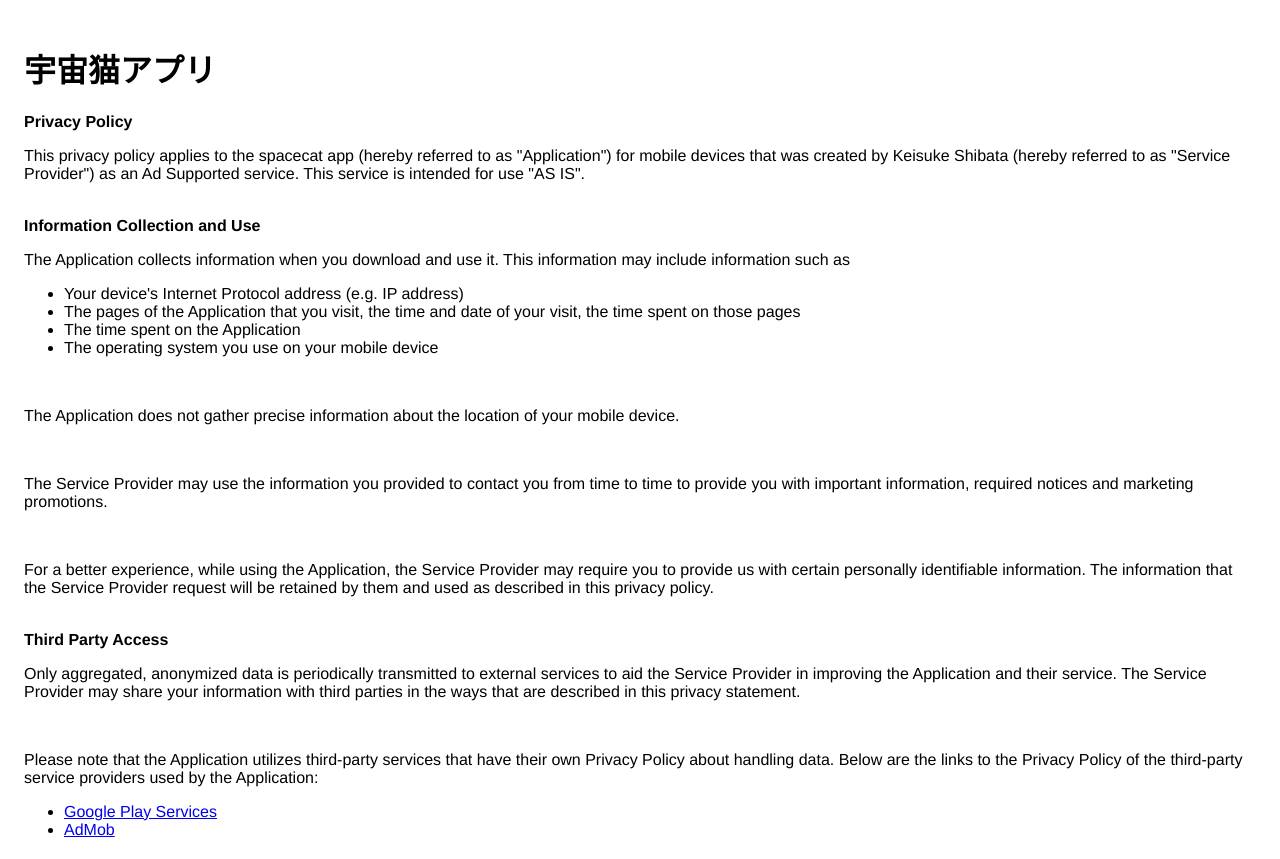
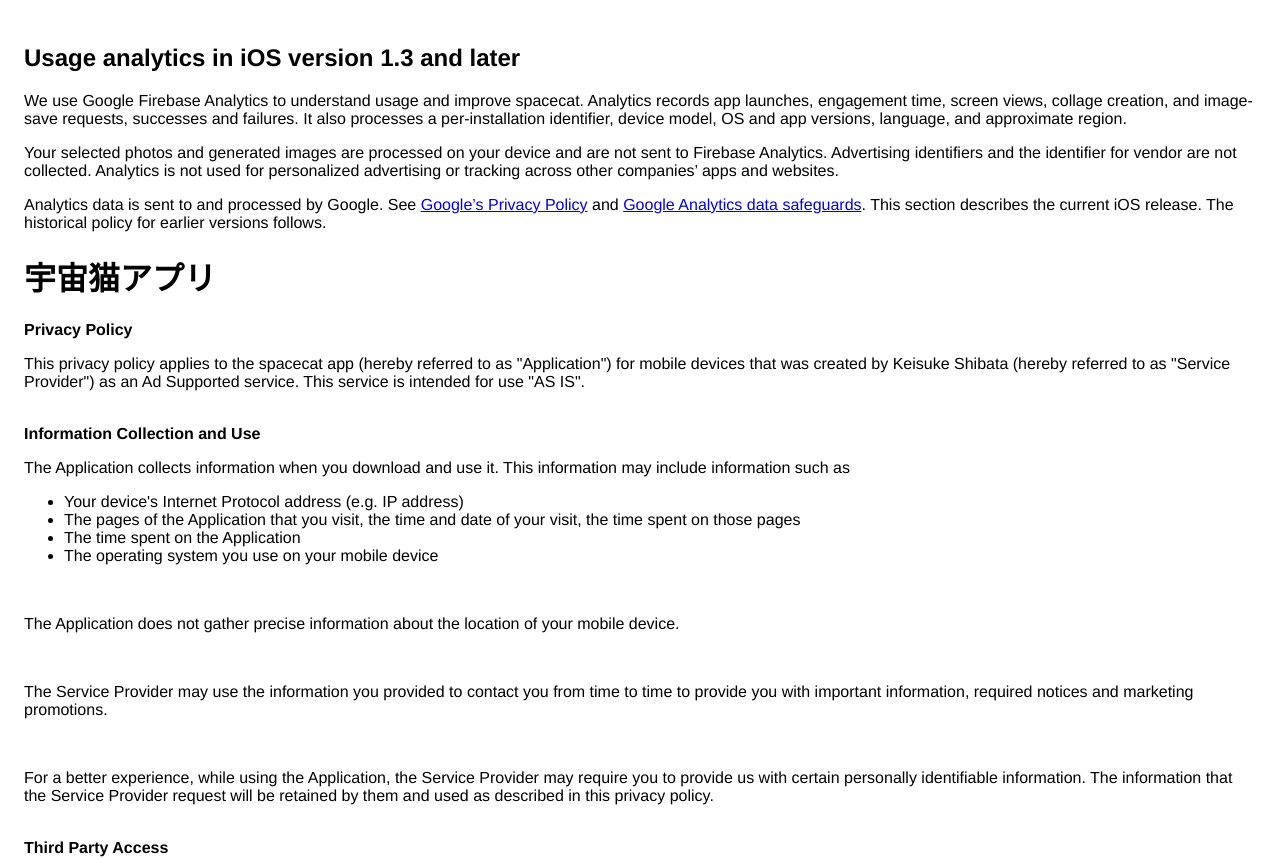
Before and after one commit to shiba6v/spacecat-page, a plain HTML site: page privacy.html in a window 1280 px wide. Shown: the top 859 px of the page. Drawn offline with Linux system fonts and the light colour scheme.

Commit message:
Describe Firebase Analytics data collection for iOS 1.3

```diff
--- a/privacy.html
+++ b/privacy.html
@@ -11,7 +11,11 @@
       }
     </style>
   </head>
-  <body>
+  <body><section><h2>Usage analytics in iOS version 1.3 and later</h2>
+<p>We use Google Firebase Analytics to understand usage and improve spacecat. Analytics records app launches, engagement time, screen views, collage creation, and image-save requests, successes and failures. It also processes a per-installation identifier, device model, OS and app versions, language, and approximate region.</p>
+<p>Your selected photos and generated images are processed on your device and are not sent to Firebase Analytics. Advertising identifiers and the identifier for vendor are not collected. Analytics is not used for personalized advertising or tracking across other companies’ apps and websites.</p>
+<p>Analytics data is sent to and processed by Google. See <a href="https://policies.google.com/privacy">Google’s Privacy Policy</a> and <a href="https://support.google.com/analytics/answer/6004245">Google Analytics data safeguards</a>. This section describes the current iOS release. The historical policy for earlier versions follows.</p></section>
+
     <h1>宇宙猫アプリ</h1>
     <strong>Privacy Policy</strong>
     <p>
```
